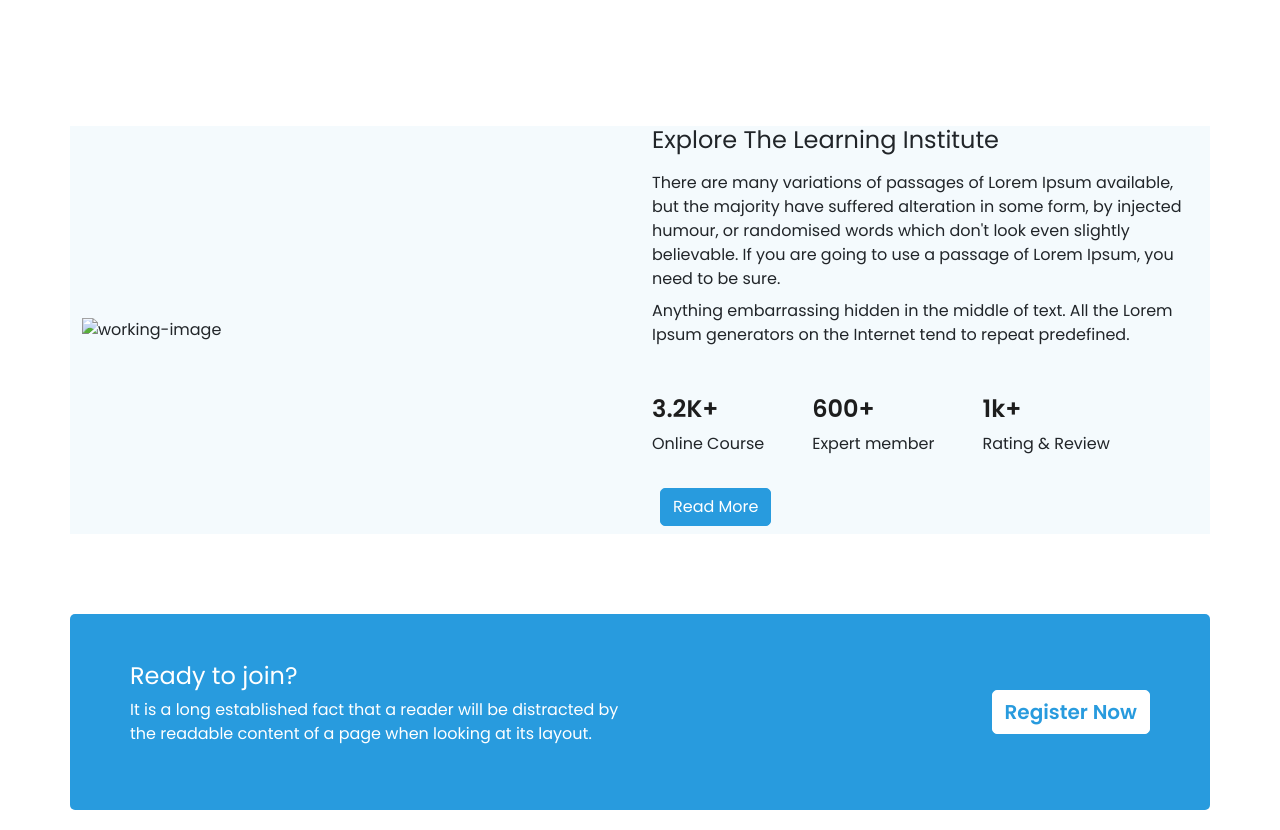
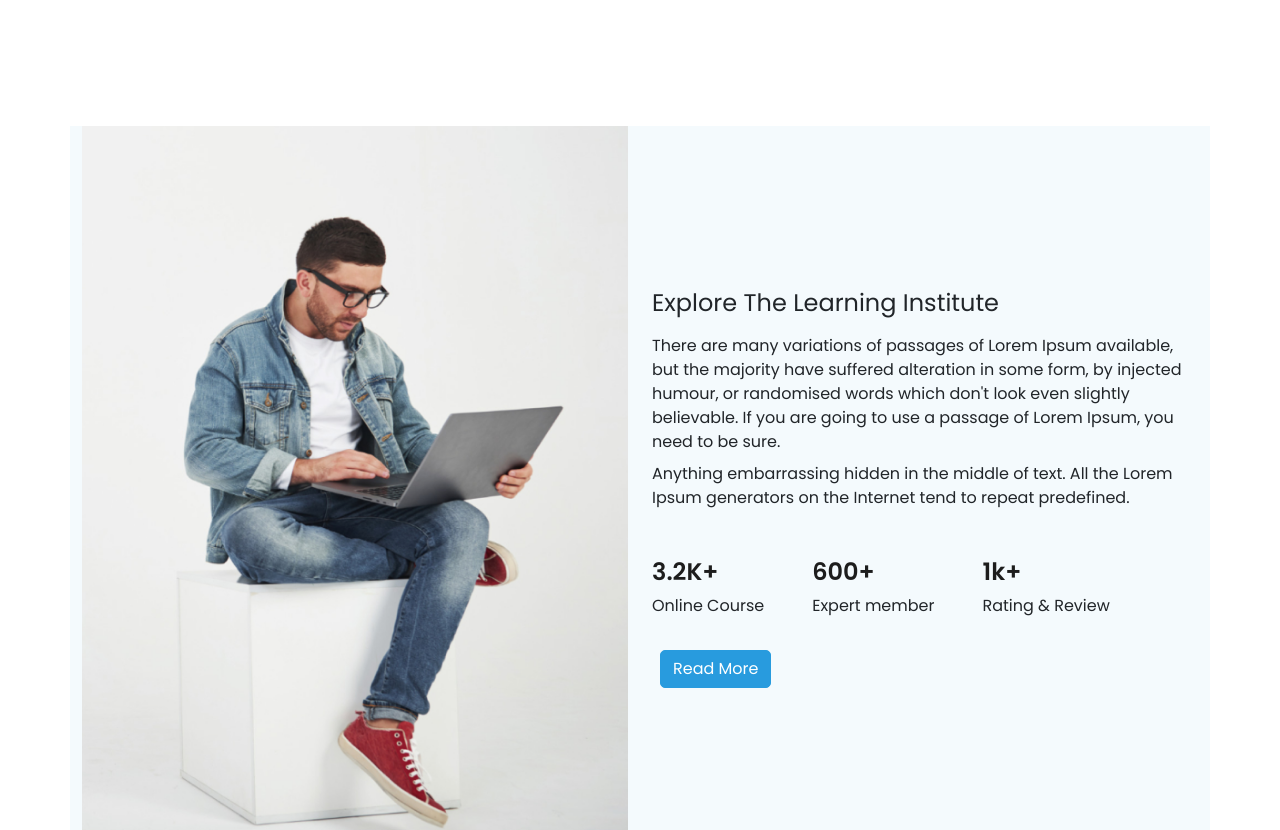
Before and after one commit to Shanta-Islam/Ed-Tech-Website, a plain HTML site: page index.html in a window 1280 px wide. Shown: the part 1920-2750 px from the top of the page. Drawn offline with nearby package versions, Linux system fonts and the light colour scheme; the site is published under a folder, as on GitHub Pages, so addresses that start at the root find nothing.

Commit message:
iamge change

```diff
--- a/index.html
+++ b/index.html
@@ -216,7 +216,7 @@
     <div class="container">
       <div class="row justify-content-center align-items-center">
         <div class="col-lg-6">
-          <img src="/images/working.png" alt="working-image" class="img-fluid">
+          <img src="./images/working.png" alt="working-image" class="img-fluid">
         </div>
         <div class="col-lg-6 right-side">
           <h4 class="mb-3">Explore The Learning Institute</h4>
```
